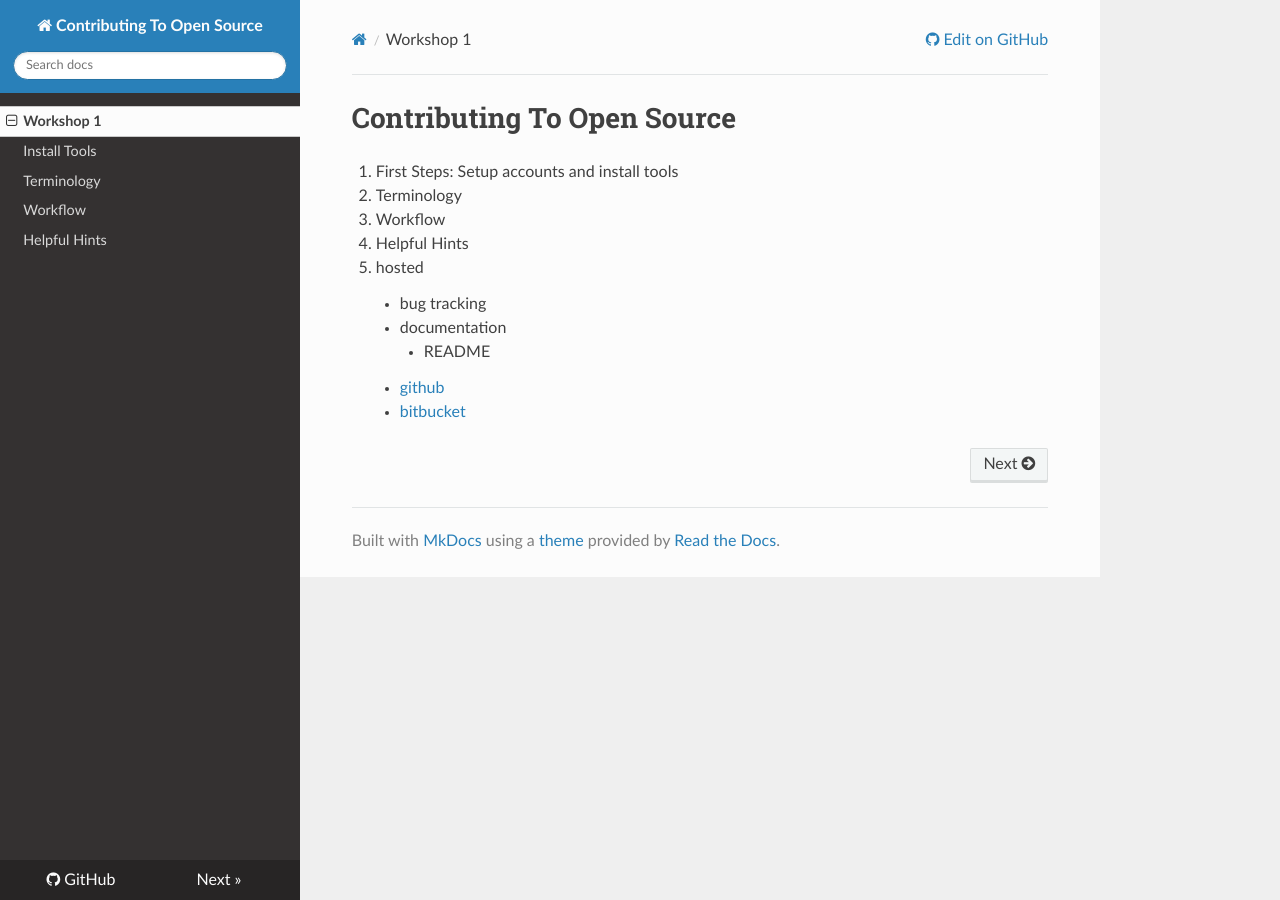
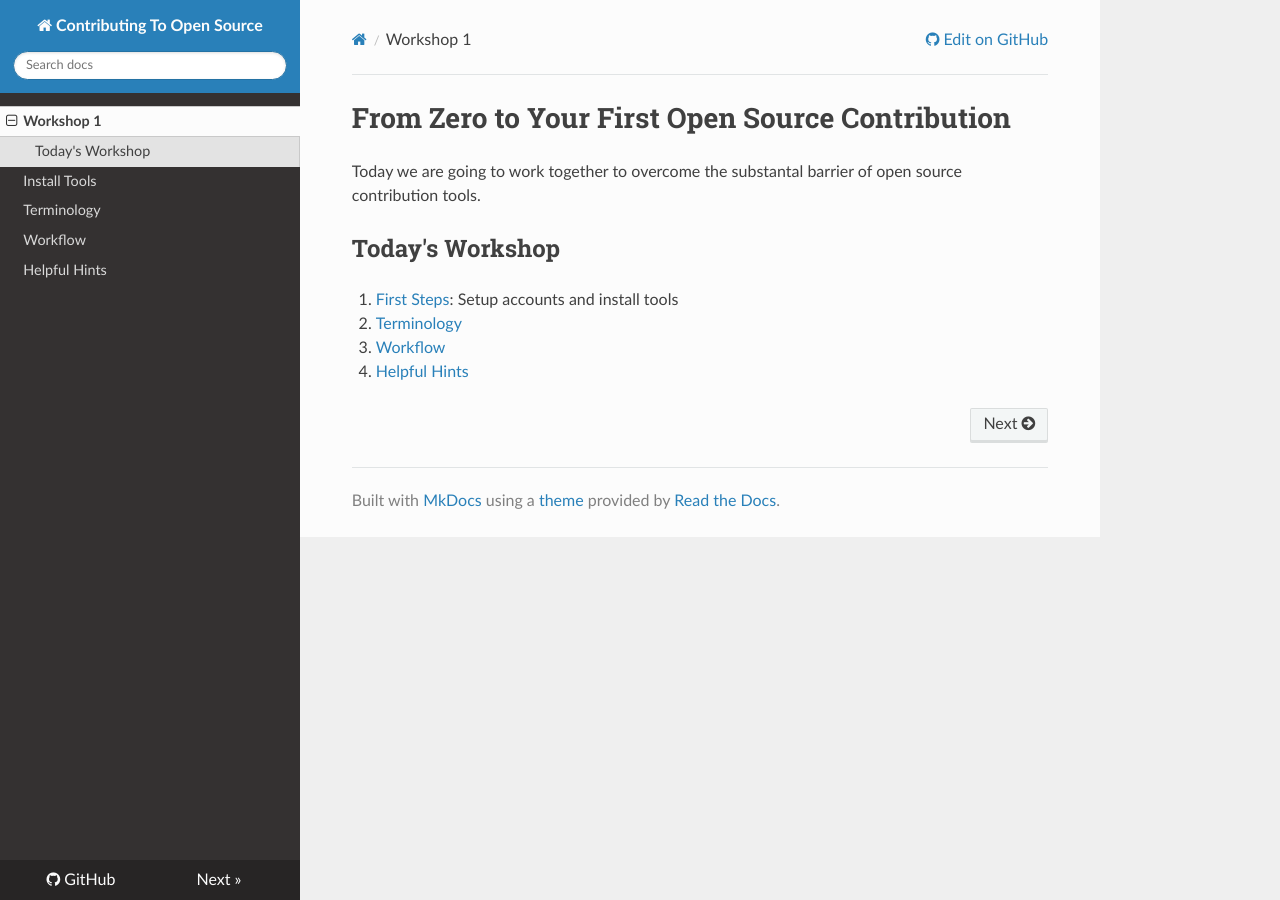
Before and after one commit to HealthCatalyst/contributing-to-open-source, an MkDocs documentation site: the page built from docs/workshop1.md, in a window 1280 px wide. Built offline with MkDocs 1.6.1, drawn with Linux system fonts in a browser that asks for light colours; nearby versions of some CDN libraries; old or Windows-style settings are respelled for this version of MkDocs.

Commit message:
* updated workshop outline

```diff
--- a/docs/workshop1.md
+++ b/docs/workshop1.md
@@ -1,13 +1,10 @@
-# Contributing To Open Source
+# From Zero to Your First Open Source Contribution
 
-1. First Steps: Setup accounts and install tools
-2. Terminology
-3. Workflow
-4. Helpful Hints
+Today we are going to work together to overcome the substantal barrier of open source contribution tools.
 
-- hosted
-    + bug tracking
-    + documentation
-        * README
-    + [github](github.com)
-    + [bitbucket](bitbucket.com)
+## Today's Workshop
+
+1. [First Steps](first_steps_install_tools.md): Setup accounts and install tools
+2. [Terminology](terminology.md)
+3. [Workflow](workflow.md)
+4. [Helpful Hints](helpful_hints.md)
```
